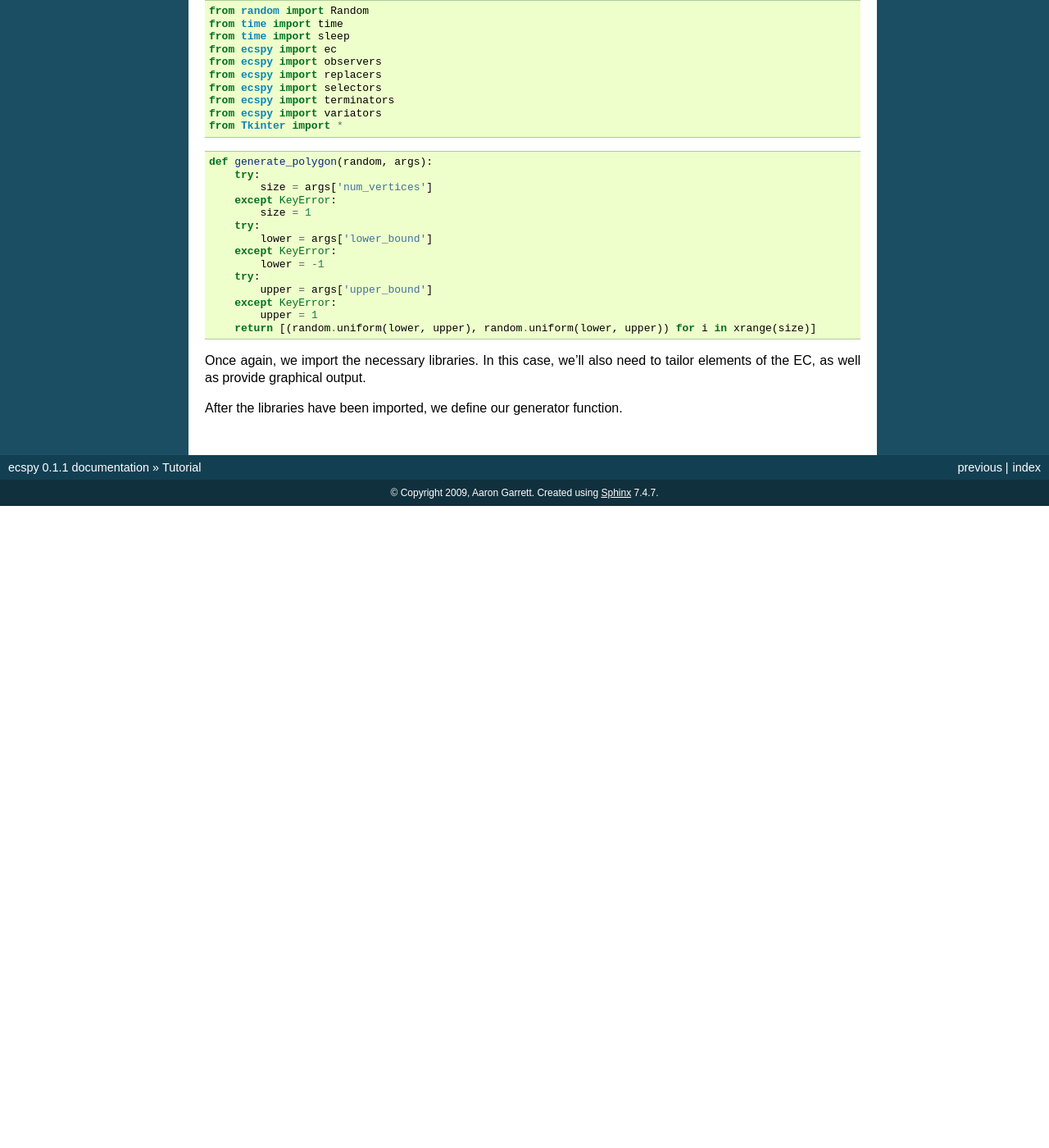
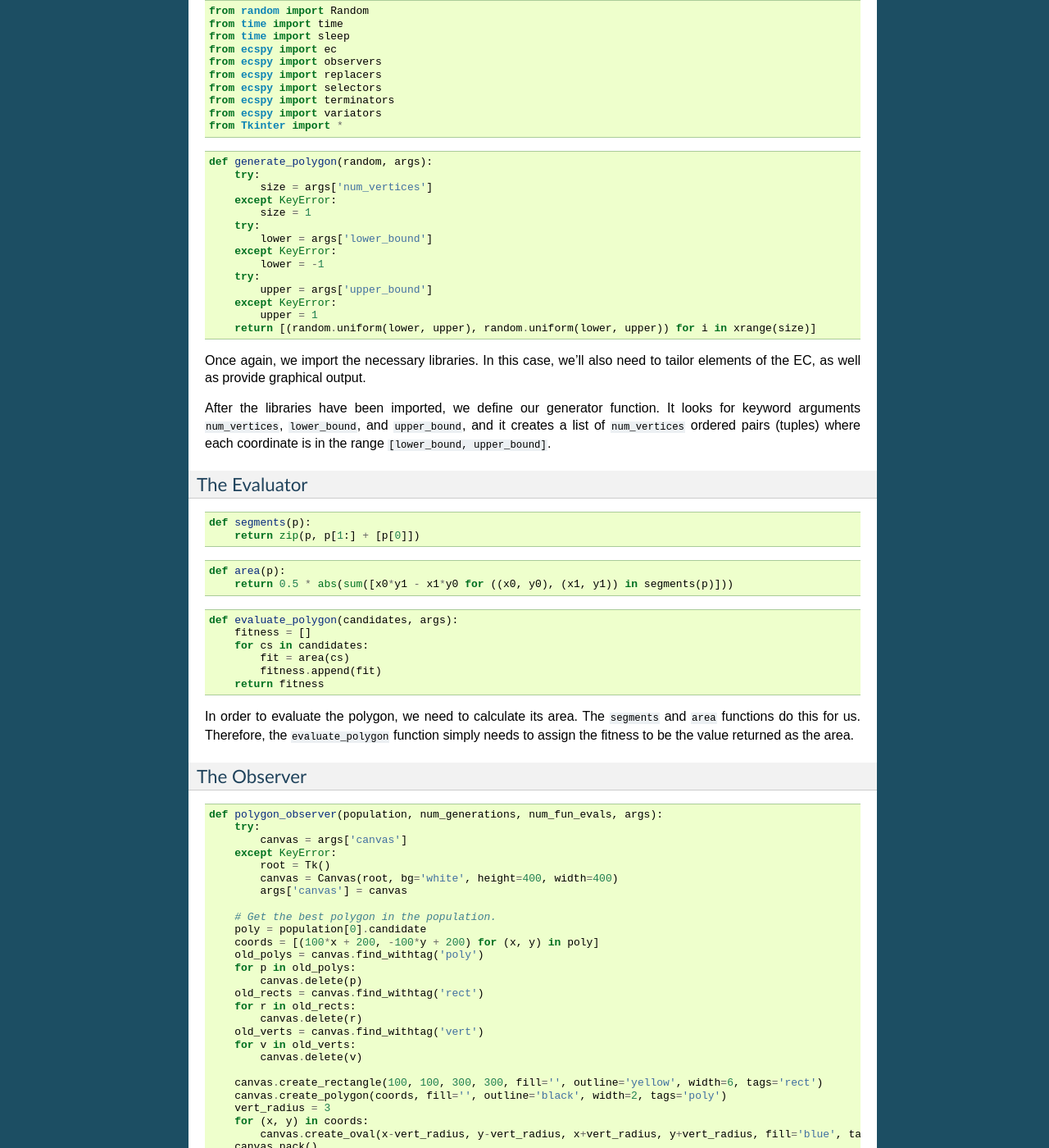
Before and after one commit to thanos/ecspy, a Sphinx documentation site: the page built from docs/tutorial.rst, in a window 1280 px wide and 1400 px high, scrolled down 2533 px. Shown: the whole window at 82% size. Built offline with Sphinx 7.4.7, drawn with Linux system fonts in a browser that asks for light colours; formulas are drawn with MathJax 3; before the commit the page ends 3150 px from its top, so only the background shows below that; some of the changed text lies outside the part shown.

Commit message:
Modified the tutorial to include a more interesting example (polygon area).

```diff
--- a/docs/polyarea.py
+++ b/docs/polyarea.py
@@ -141,7 +141,7 @@ final_pop = my_ec.evolve(generator=generate_polygon,
                          num_selected=2,
                          mutation_rate=0.25,
                          pop_size=100,
-                         num_vertices=4,
+                         num_vertices=3,
                          lower_bound=-1,
                          upper_bound=1,
                          canvas=can)
--- a/docs/tutorial.rst
+++ b/docs/tutorial.rst
@@ -99,4 +99,45 @@ The Generator
 
 Once again, we import the necessary libraries. In this case, we'll also need to tailor elements of the EC, as well as provide graphical output.
 
-After the libraries have been imported, we define our generator function.
+After the libraries have been imported, we define our generator function. It looks for keyword arguments ``num_vertices``, ``lower_bound``, and ``upper_bound``, and it creates a list of ``num_vertices`` ordered pairs (tuples) where each coordinate is in the range ``[lower_bound, upper_bound]``.
+
+"""""""""""""
+The Evaluator
+"""""""""""""
+
+.. literalinclude:: polyarea.py
+    :pyobject: segments
+
+.. literalinclude:: polyarea.py
+    :pyobject: area
+
+.. literalinclude:: polyarea.py
+    :pyobject: evaluate_polygon
+
+In order to evaluate the polygon, we need to calculate its area. The ``segments`` and ``area`` functions do this for us. Therefore, the ``evaluate_polygon`` function simply needs to assign the fitness to be the value returned as the area.
+
+""""""""""""
+The Observer
+""""""""""""
+
+.. literalinclude:: polyarea.py
+    :pyobject: polygon_observer
+
+Since we are evolving a two-dimensional shape, it makes sense to use a graphical approach to observing the current best polygon during each iteration. The ``polygon_observer`` accomplishes this by drawing the best polygon in the population to a Tk canvas. Notice that the canvas is passed in via the keyword arguments parameter ``args``.
+
+""""""""""""""""""""""""""""
+The Evolutionary Computation
+""""""""""""""""""""""""""""
+
+For this task, we'll create a custom evolutionary computation by selecting the operators to be used. First, we will need to create a custom mutation operator since none of the pre-defined operators deal particularly well with a list of tuples.
+
+.. literalinclude:: polyarea.py
+    :pyobject: mutate_polygon
+
+Notice that this is essentially a Gaussian mutation on each coordinate of each tuple. Now we can create our custom EC.
+
+.. literalinclude:: polyarea.py
+    :start-after: #start_main
+    :end-before: #end_main
+
+This EC uses tournament selection, uniform crossover, our custom mutation operator, and steady-state replacement. We also set up the custom observer and create the canvas, which is passed into the ``evolve`` method as a keyword argument.
```
Also changed, not shown: other parts of docs/tutorial.rst (+2 -2 lines), 1 other file.
